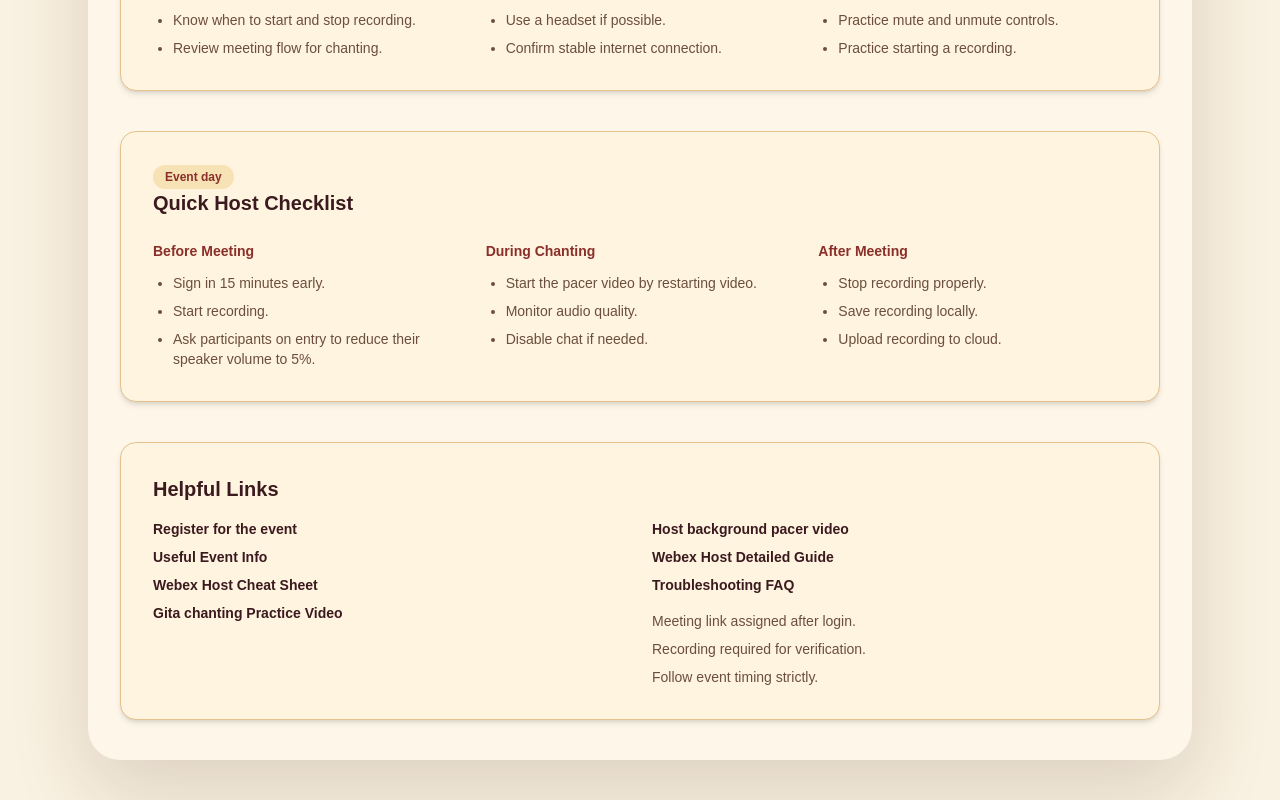
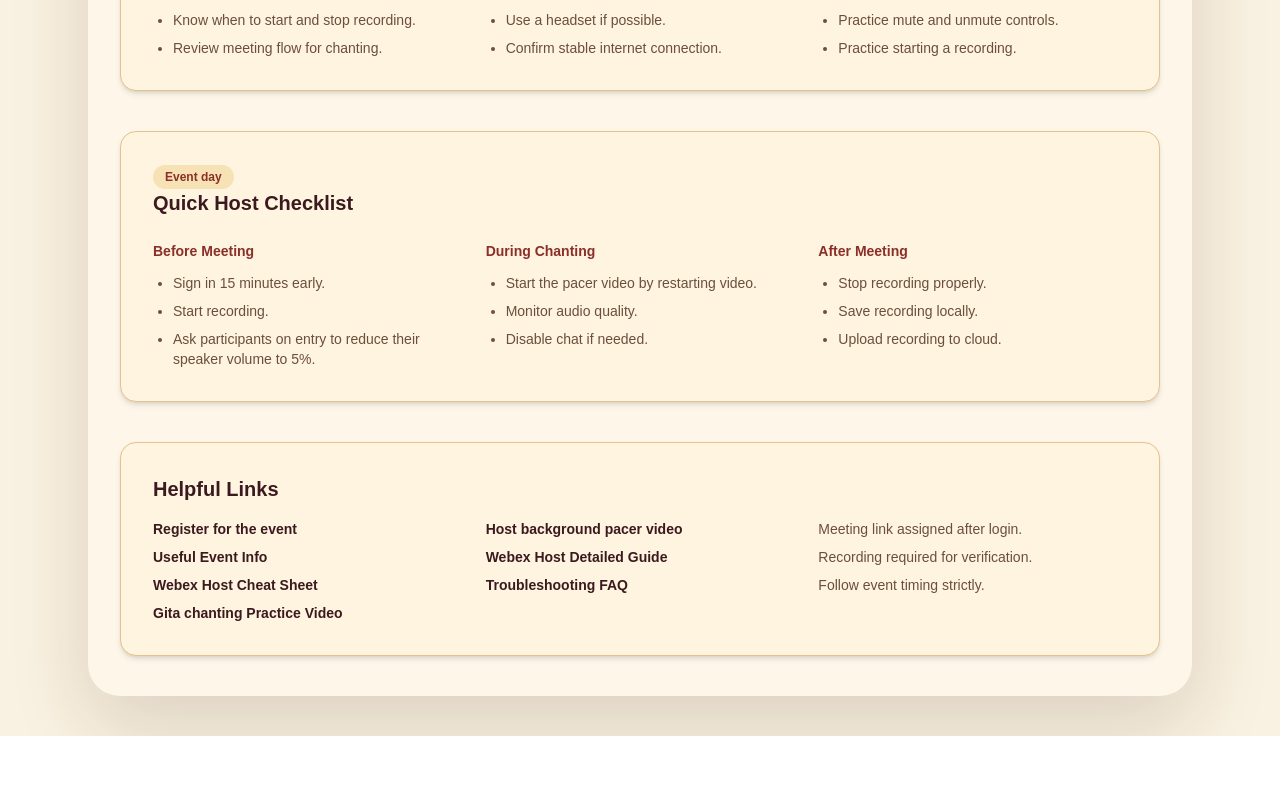
Before and after one commit to iamgoutham/webexwebex-event-admin, a Next.js app: page / in a window 1280 px wide. Shown: the part 1162-1962 px from the top of the page. After the commit the page ends 1898 px from the top, so only its background shows below. Built offline with nearby package versions, Linux system fonts and the light colour scheme; no server answers.

Commit message:
refactor: enhance layout of helpful links section for better readability

```diff
--- a/src/app/page.tsx
+++ b/src/app/page.tsx
@@ -183,7 +183,7 @@ export default async function Home() {
 
       <section className="rounded-2xl border border-[#e5c18e] bg-[#fff4df] p-6 text-[#3b1a1f] shadow-md sm:p-8">
         <h2 className="text-xl font-semibold">Helpful Links</h2>
-        <div className="mt-4 grid gap-6 text-sm text-[#6b4e3d] sm:grid-cols-2">
+        <div className="mt-4 grid gap-6 text-sm text-[#6b4e3d] sm:grid-cols-2 lg:grid-cols-3">
           <ul className="space-y-2">
             <li>
               <a
@@ -250,9 +250,11 @@ export default async function Home() {
                 Troubleshooting FAQ
               </span>
             </li>
-            <li className="pt-2 text-[#6b4e3d]">Meeting link assigned after login.</li>
-            <li className="text-[#6b4e3d]">Recording required for verification.</li>
-            <li className="text-[#6b4e3d]">Follow event timing strictly.</li>
+          </ul>
+          <ul className="space-y-2">
+            <li>Meeting link assigned after login.</li>
+            <li>Recording required for verification.</li>
+            <li>Follow event timing strictly.</li>
           </ul>
         </div>
       </section>
```
